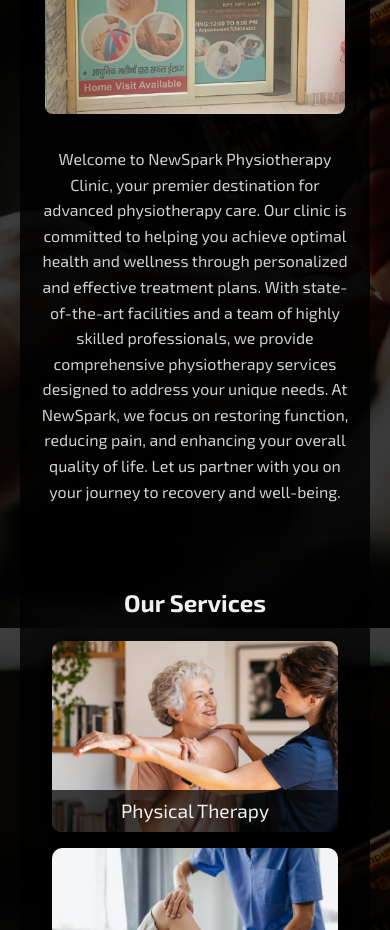
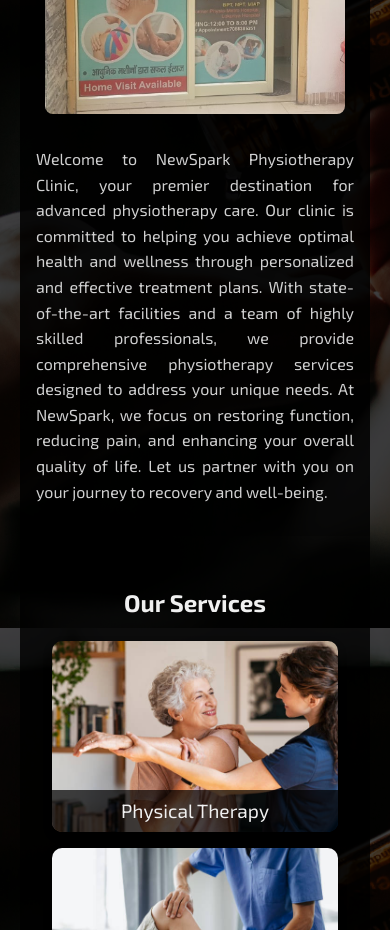
Before and after one commit to DrSimran-Physio/newspark-clinic, a React (Create React App) app: page / in a window 390 px wide. Shown: the part 1060-1990 px from the top of the page. Built offline with nearby package versions, Linux system fonts and the light colour scheme.

Commit message:
about updated

```diff
--- a/src/components/About.css
+++ b/src/components/About.css
@@ -42,6 +42,6 @@
     }
 
     .about-text {
-        text-align: center;
+        text-align: justify;
     }
 }
```
